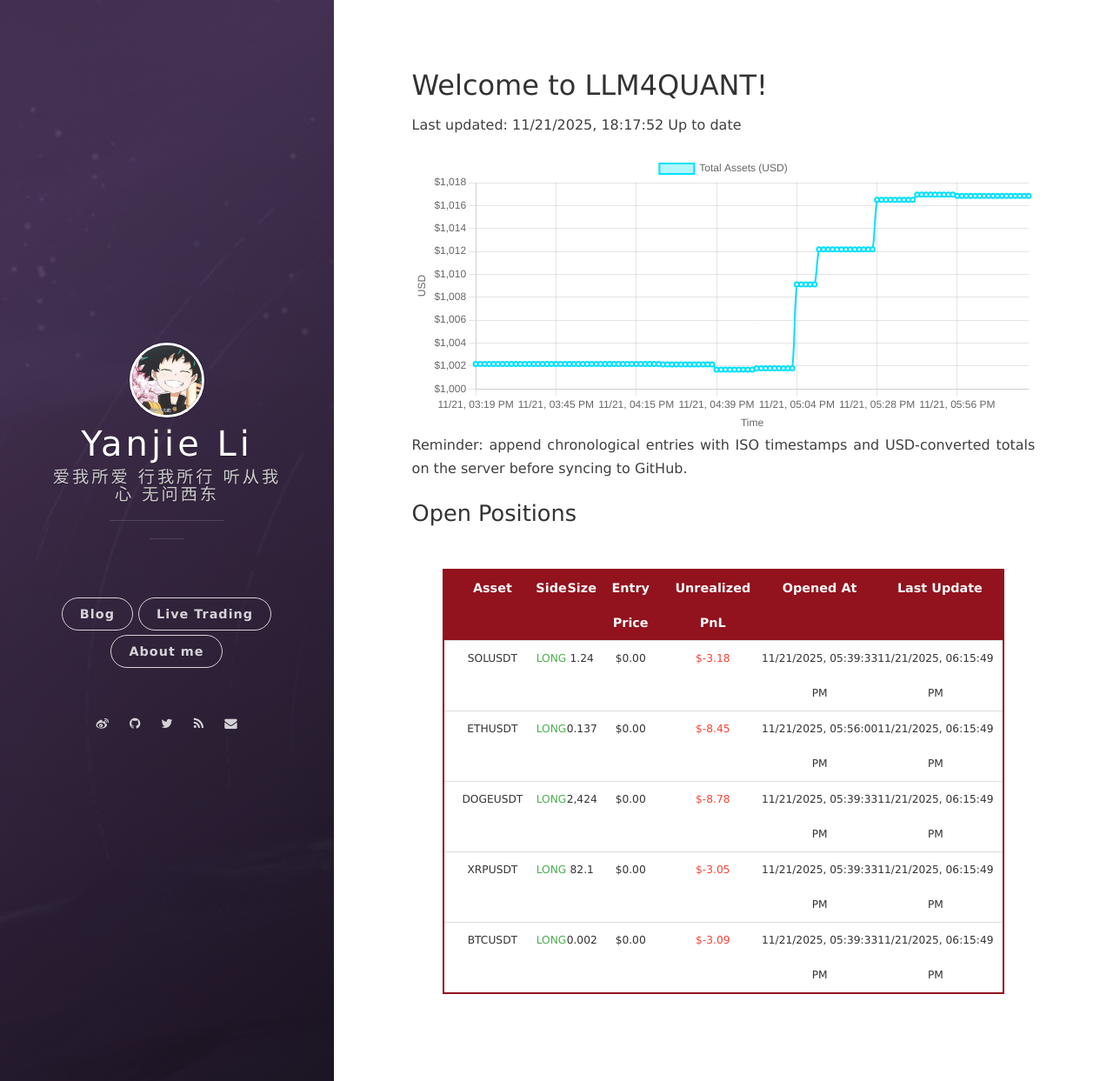
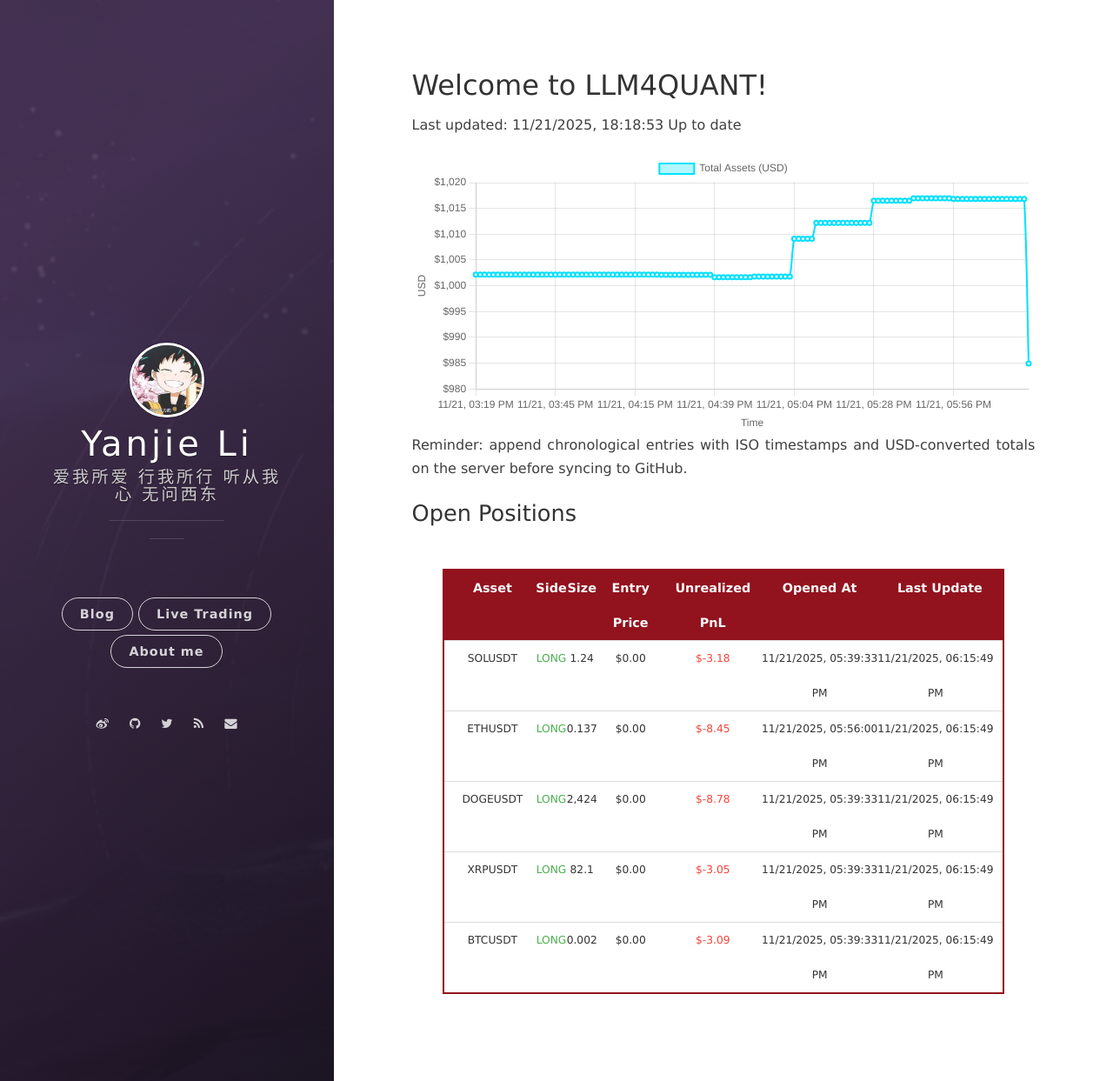
Before and after one commit to leeyegy/leeyegy.github.io, a Jekyll site: the page built from live-trading.html, in a window 1280 px wide and 1243 px high. Shown: the whole window at 87% size. Built offline with Jekyll 4.4.1, drawn with Linux system fonts in a browser that asks for light colours; nearby versions of some CDN libraries.

Commit message:
AccountMonitor: update balance history 2025-11-22T02:18:53+08:00

```diff
--- a/assets/data/binance/balance-history.json
+++ b/assets/data/binance/balance-history.json
@@ -1,5 +1,5 @@
 {
-  "generatedAt": "2025-11-22T02:17:52+08:00",
+  "generatedAt": "2025-11-22T02:18:53+08:00",
   "asset": "total_usd_value",
   "history": [
     {
@@ -501,6 +501,10 @@
     {
       "timestamp": "2025-11-22T02:17:52+08:00",
       "totalUsd": 1016.85269604
+    },
+    {
+      "timestamp": "2025-11-22T02:18:53+08:00",
+      "totalUsd": 984.91919649
     }
   ]
 }
```
